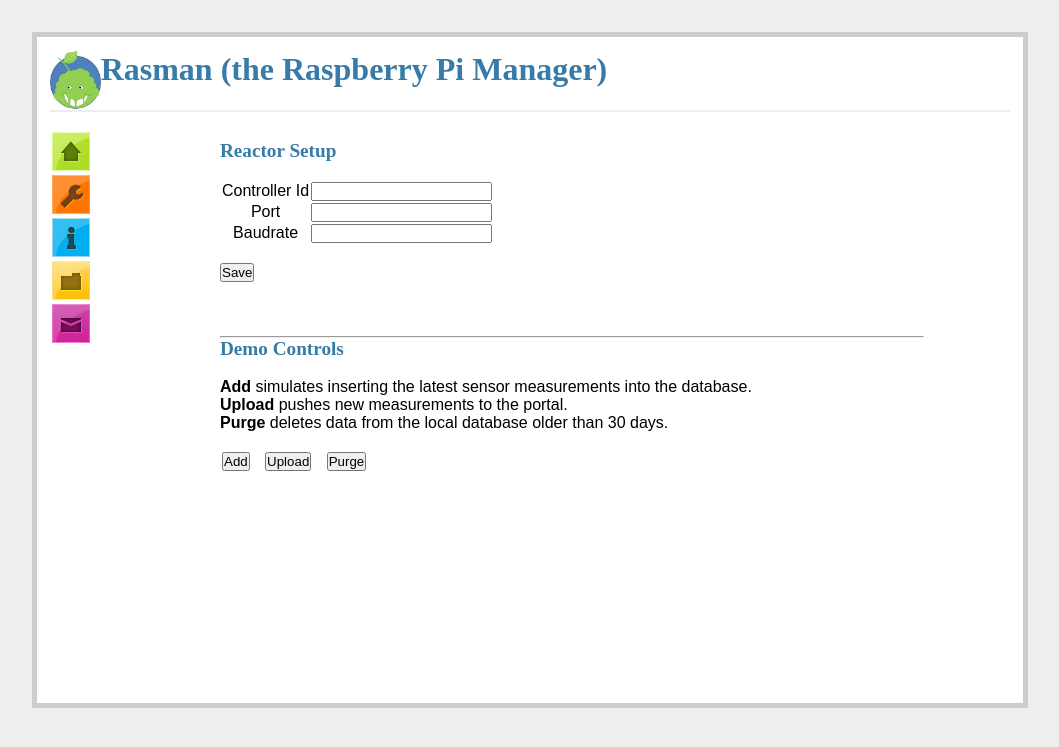
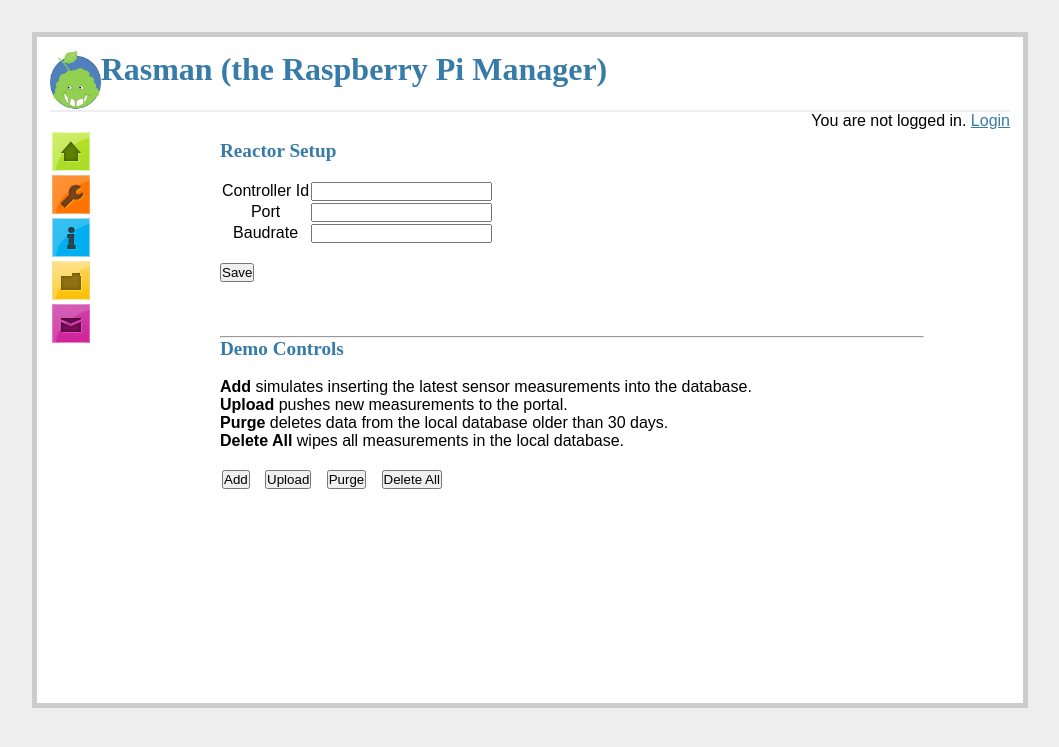
Before and after one commit to BioMONSTAAAR/reactor, a Python web app: template src/rasman/templates/setup.html in a window 1280 px wide. Shown: the top 747 px of the page, without its empty margins (110-1169 px from the left). Run offline with Jinja, Linux system fonts and the light colour scheme; the template is opened without the code that fills it, so the values that code supplies are empty.

Commit message:
Minor UI changes to login, and added Delete All button to wipe db.

```diff
--- a/src/rasman/templates/layout.html
+++ b/src/rasman/templates/layout.html
@@ -9,9 +9,9 @@
     <div class=topbar>
         <h1><img src="/static/images/monstaaar2.jpg" height="60" align="middle" alt="BioMONSTAAAR logo">Rasman (the Raspberry Pi Manager)</h1>
         {% if session['username'] %}
-            <p align="right">Welcome {{ session['username'] }}! You can <a href="{{ url_for('logout') }}">sign out</a></p>
+            <p align="right">Welcome {{ session['username'] }}! You can <a href="{{ url_for('logout') }}">logout</a></p>
         {% else %}
-            <p> &nbsp; </p>
+            <p align="right"> You are not logged in. <a href="{{ url_for('login') }}">Login</a></p>
         {% endif %}
     </div>
 
--- a/src/rasman/templates/login.html
+++ b/src/rasman/templates/login.html
@@ -12,5 +12,9 @@
       <dd><input type=submit value=Login>
     </dl>
   </form>
+    <br/>
+    {% for message in get_flashed_messages() %}
+        <div class=flash>{{ message }}</div>
+    {% endfor %}
 
 {% endblock %}
--- a/src/rasman/templates/setup.html
+++ b/src/rasman/templates/setup.html
@@ -3,7 +3,7 @@
 
 <h2>Reactor Setup</h2>
 <br/>
-    <form onsubmit="alert('Save is not yet implemented'); return false;" >
+    <form onsubmit="alert('Saving the system configuration is not yet implemented'); return false;" >
         <table>
             <tr>
                 <td>Controller Id</td><td><input type=text name=controllerId></td>
@@ -25,19 +25,25 @@
     <p><b>Add</b> simulates inserting the latest sensor measurements into the database.</p>
     <p><b>Upload</b> pushes new measurements to the portal.</p>
     <p><b>Purge</b> deletes data from the local database older than 30 days.</p>
+    <p><b>Delete All</b> wipes all measurements in the local database.</p>
     </br>
     <table>
         <tr>
-            <td><form action="/api/addmeas" method="get">
+            <td><form action="/demo/addmeas/" method="get">
                     <input type="submit" value="Add">&nbsp;&nbsp;&nbsp;
                 </form>
             </td>
-            <td><form action="/api/upload" method="get">
+            <td><form action="/demo/upload/" method="get">
                     <input type="submit" value="Upload">&nbsp;&nbsp;&nbsp;
                 </form>
             </td>
-            <td><form action="/api/purge" method="get">
-                    <input type="submit" value="Purge">
+            <td><form action="/demo/purge/" method="get">
+                    <input type="submit" value="Purge">&nbsp;&nbsp;&nbsp;
+                </form>
+            </td>
+            <td><form action="/demo/deleteall/" method="get"
+                      onsubmit="return confirm('Do you really want to wipe the database?');">
+                    <input type="submit" value="Delete All">
                 </form>
             </td>
         </tr>
```
